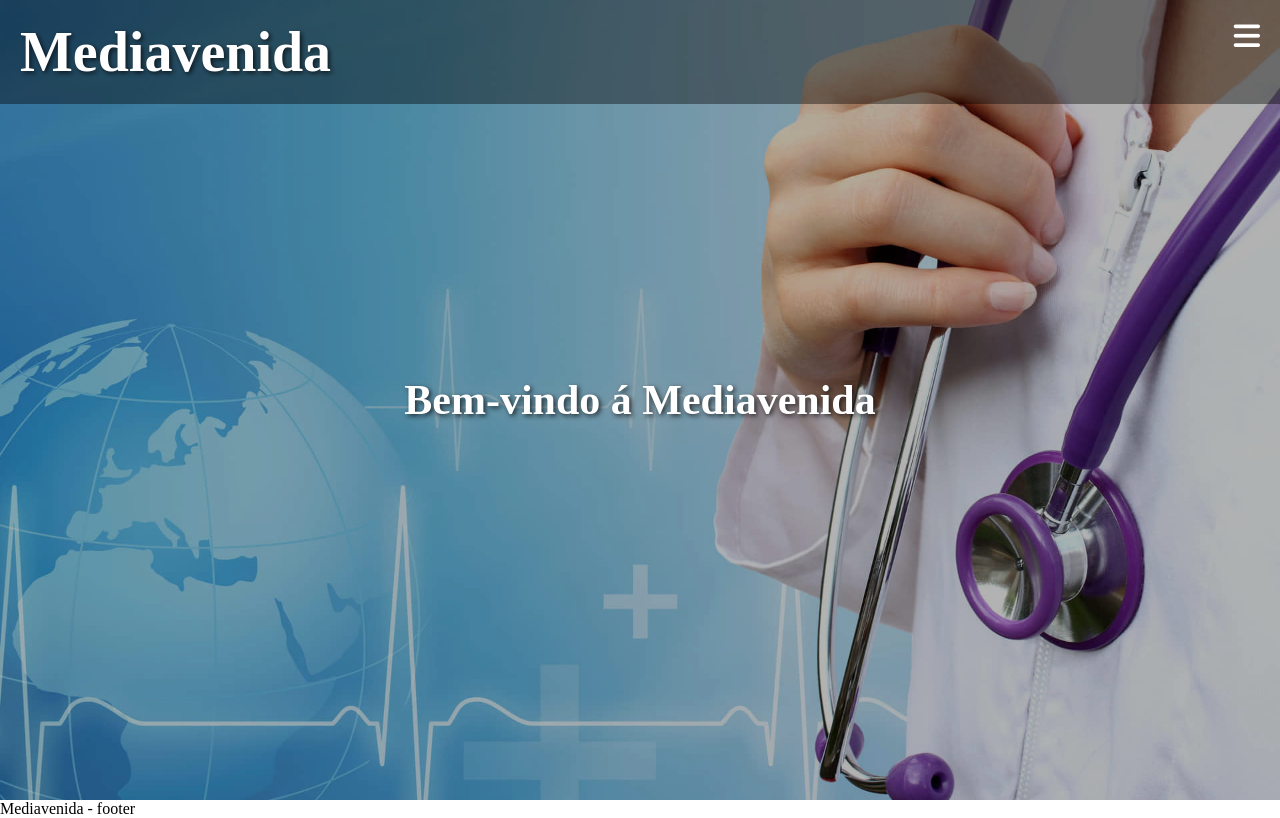
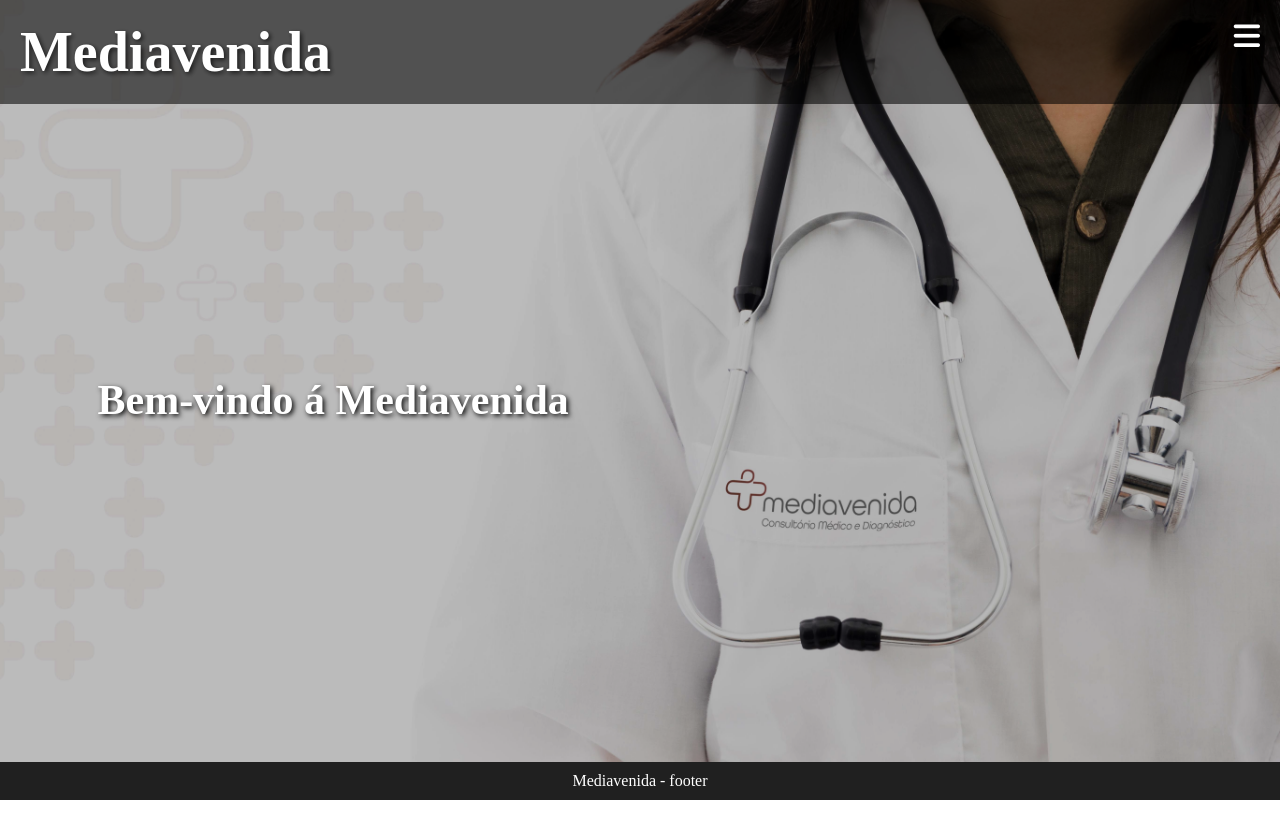
Before and after one commit to costagoncaloo/mediavenida.github.io, a plain HTML site: page index.html in a window 1280 px wide. Drawn offline with Linux system fonts and the light colour scheme.

Commit message:
capa defenida(salvo ajustes graficos)

```diff
--- a/capa.css
+++ b/capa.css
@@ -1,13 +1,3 @@
-/* Seção principal da página inicial */
-.hero {
-    height: 100vh; /* Ocupa a tela inteira */
-    background: url('images/imagem_capa_fundo.jpg') no-repeat center center/cover;
-    display: flex;
-    justify-content: center;
-    align-items: center;
-    text-align: center;
-    position: relative;
-}
 
 /* Criando um efeito escuro transparente */
 .hero::before {
@@ -17,7 +7,7 @@
     left: 0;
     width: 100%;
     height: 100%;
-    background: rgba(0, 0, 0, 0.3); /* Camada escura para destacar o conteúdo */
+    background: rgba(0, 0, 0, 0.267); /* Camada escura para destacar o conteúdo */
 }
 
 /* Conteúdo sobre a imagem */
@@ -26,7 +16,8 @@
     color: white;
     padding: 20px;
     border-radius: 10px;
-    text-shadow: 2px 2px 5px rgba(0, 0, 0, 0.7);
+    text-shadow: 2px 2px 5px rgba(0, 0, 0, 0.944);
+    transform: translateX(-60%);
 }
 
 .hero h2 {
--- a/geral.css
+++ b/geral.css
@@ -4,6 +4,7 @@
     padding: 0;
     box-sizing: border-box;
 }
+
 
 /* Cabeçalho fixo */
 header {
@@ -15,8 +16,32 @@
     display: flex;
     justify-content: space-between;
     align-items: center;
-    background: rgba(0, 0, 0, 0.4);
     z-index: 100;
+}
+
+/* Página inicial: Cabeçalho transparente */
+.home-page header {
+    background: rgba(0, 0, 0, 0.563); /* Transparente */
+}
+
+.inner-page header {
+    background: #4d1c1c; /* Azul escuro, pode trocar a cor */
+}
+
+/* Imagem de fundo apenas na página inicial */
+.home-page {
+    height: 100vh; /* Ocupa a tela inteira */
+    background: url('images/banner.jpg') no-repeat center center/cover;
+    display: flex;
+    justify-content: center;
+    align-items: center;
+    text-align: center;
+    position: relative;
+}
+
+/* Fundo branco para outras páginas */
+.inner-page {
+    background: #f4f4f4; /* Cinza claro, pode mudar */
 }
 
 /* Título da clínica */
@@ -45,7 +70,7 @@
     position: absolute;
     top: 60px;
     right: 20px;
-    background: rgba(0, 0, 0, 0.9);
+    background: rgba(36, 36, 36, 0.964);
     padding: 10px;
     border-radius: 5px;
 }
@@ -71,3 +96,13 @@
 .menu-box.active {
     display: block;
 }
+
+footer {
+    background-color: #202020;
+    color: white;
+    text-align: center;
+    padding: 10px 0;
+    position: fixed;
+    bottom: 0;
+    width: 100%;
+}
```
Also changed, not shown: info.html (+1 -1 lines), protocolos.html (+1 -1 lines), servicos.html (+1 -1 lines), sobreNos.html (+1 -3 lines), images/banner.jpg (added), images/imagem_capa_fundo.jpg (deleted).
